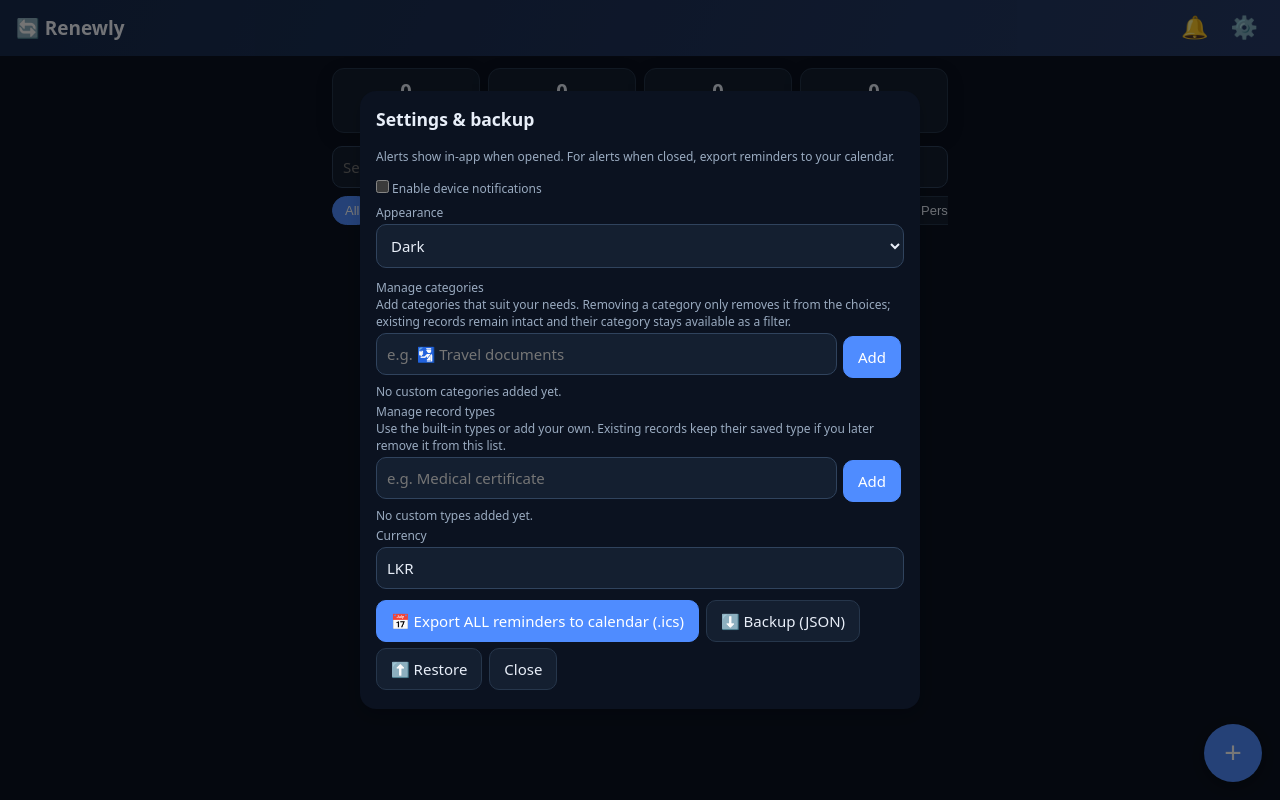
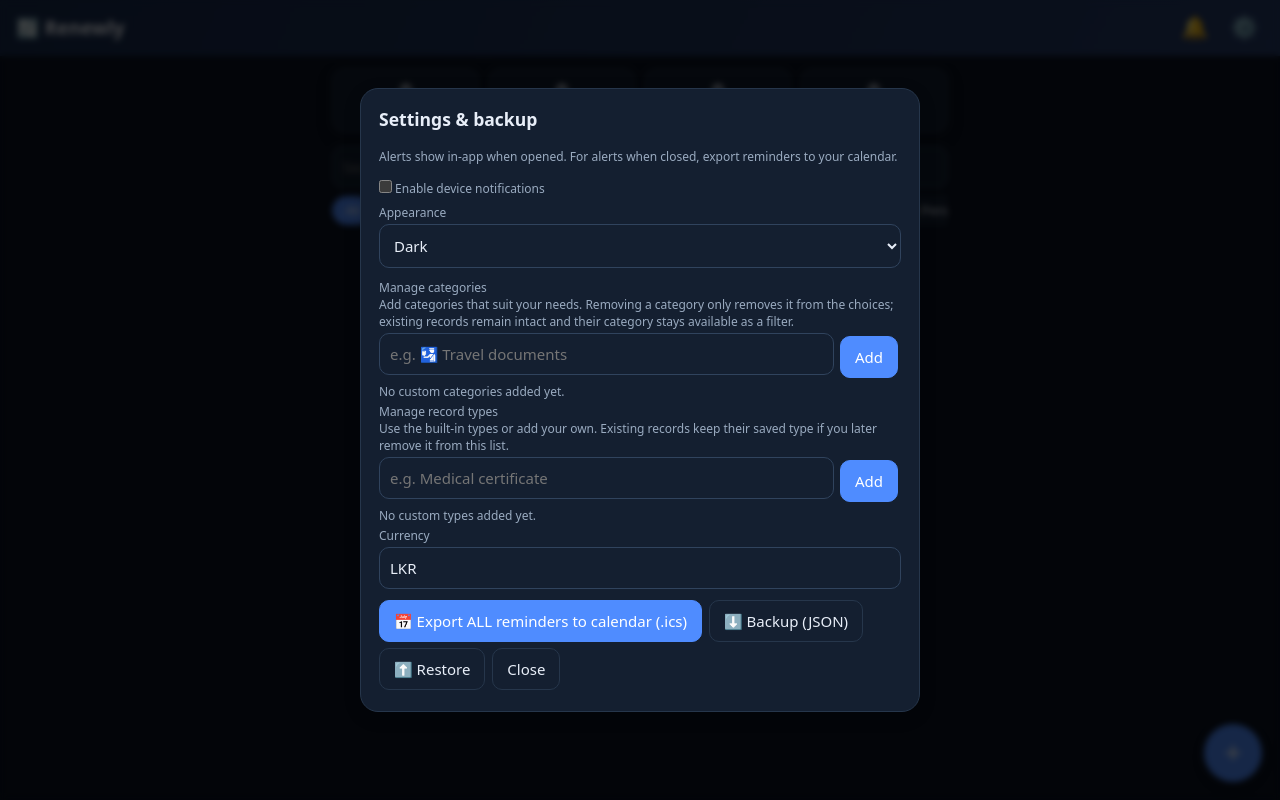
Before and after one commit to MafazAnsar/Warranty-Vault, a website: page index.html in a window 1280 px wide. Both pictures are taken after a click on the button "⚙️". Drawn offline with Linux system fonts and the light colour scheme.

Commit message:
Improve dialog contrast and separation

```diff
--- a/index.html
+++ b/index.html
@@ -23,7 +23,7 @@ label{font-size:12px;color:var(--mu)}
 .bar{height:5px;background:var(--bd);border-radius:9px;margin-top:6px;overflow:hidden}.bar i{display:block;height:100%}
 .fab{position:fixed;right:18px;bottom:calc(18px + env(safe-area-inset-bottom));width:58px;height:58px;border-radius:50%;border:0;background:var(--pr);color:#fff;font-size:30px;box-shadow:0 4px 12px #0005}
 @media(prefers-color-scheme:dark){.fab{color:#06231f}}
-dialog{border:0;border-radius:16px;padding:16px;width:min(94vw,560px);max-height:92vh;background:var(--bg);color:var(--tx)}dialog::backdrop{background:#0008}
+dialog{border:1px solid var(--bd);border-radius:18px;padding:18px;width:min(94vw,560px);max-height:92vh;background:var(--card);color:var(--tx);box-shadow:0 18px 60px #0008}dialog::backdrop{background:rgba(0,0,0,.72);backdrop-filter:blur(3px)}
 .btn{padding:10px 14px;border-radius:10px;border:1px solid var(--bd);background:var(--card);color:var(--tx);font:inherit;margin:3px 3px 3px 0}.btn.p{background:var(--pr);color:#fff;border-color:var(--pr)}.btn.d{color:var(--er)}
 @media(prefers-color-scheme:dark){.btn.p{color:#06231f}}
 .ph{display:flex;gap:6px;flex-wrap:wrap}.ph div{position:relative}.ph img{width:80px;height:80px;object-fit:cover;border-radius:8px}.ph u{position:absolute;top:0;right:0;background:#000a;color:#fff;border-radius:50%;width:20px;height:20px;text-align:center;text-decoration:none;font-size:13px}
```
